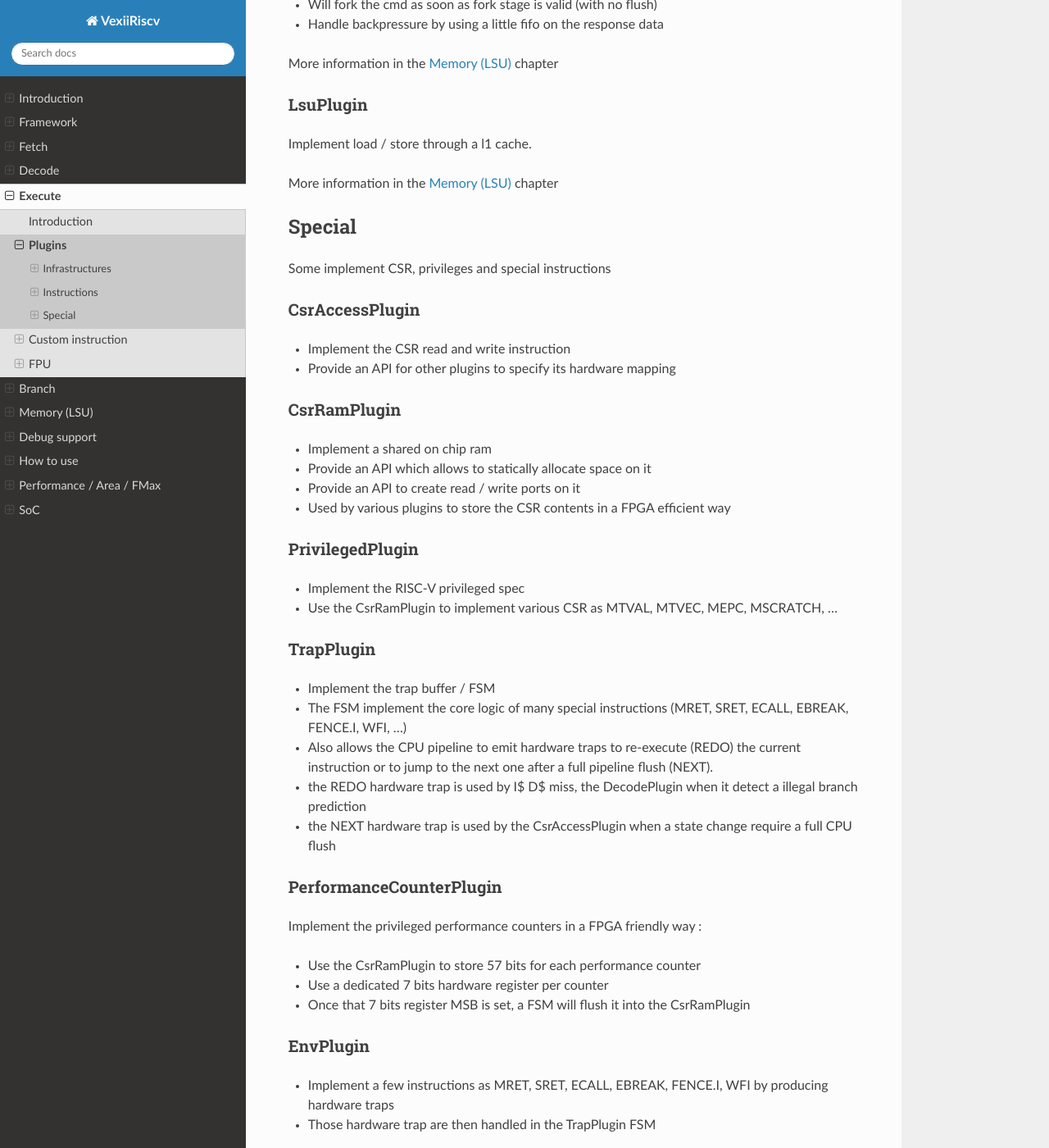
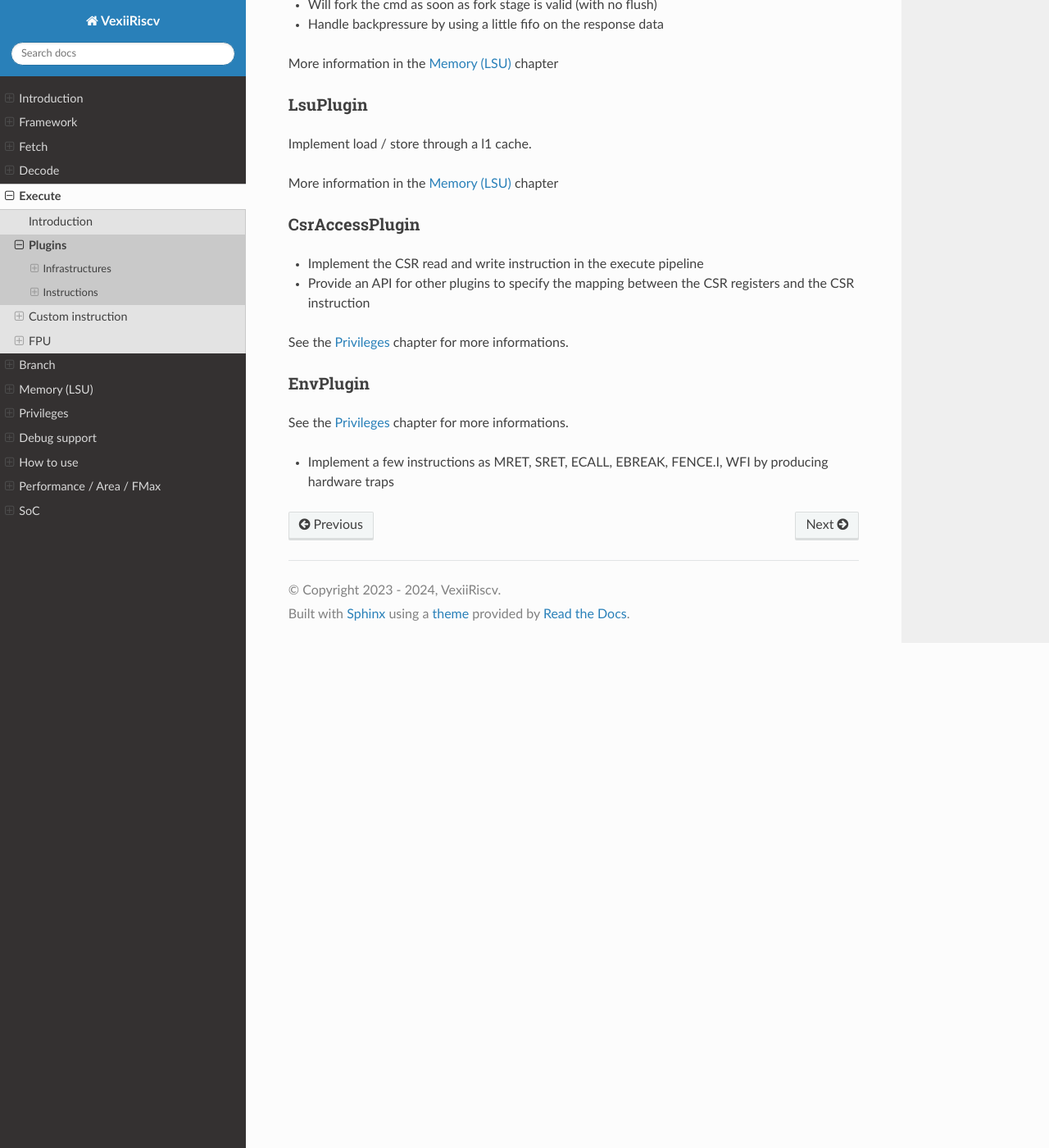
Before and after one commit to SpinalHDL/VexiiRiscv-RTD, a Sphinx documentation site: the page built from source/VexiiRiscv/Execute/plugins.rst, in a window 1280 px wide and 1400 px high, scrolled down 2918 px. Shown: the whole window at 82% size. Built offline with Sphinx 7.4.7 and the Read the Docs theme 3.1.0, drawn with Linux system fonts in a browser that asks for light colours; some of the changed text lies outside the part shown.

Commit message:
Add doc about privileges

```diff
--- a/source/VexiiRiscv/Execute/plugins.rst
+++ b/source/VexiiRiscv/Execute/plugins.rst
@@ -125,53 +125,17 @@ Implement load / store through a l1 cache.
 
 More information in the :ref:`lsu` chapter
 
-
-Special
--------
-
-Some implement CSR, privileges and special instructions
-
 CsrAccessPlugin
 ^^^^^^^^^^^^^^^
 
-- Implement the CSR read and write instruction
-- Provide an API for other plugins to specify its hardware mapping
+- Implement the CSR read and write instruction in the execute pipeline
+- Provide an API for other plugins to specify the mapping between the CSR registers and the CSR instruction
 
-CsrRamPlugin
-^^^^^^^^^^^^
-
-- Implement a shared on chip ram
-- Provide an API which allows to statically allocate space on it
-- Provide an API to create read / write ports on it
-- Used by various plugins to store the CSR contents in a FPGA efficient way
-
-PrivilegedPlugin
-^^^^^^^^^^^^^^^^
-
-- Implement the RISC-V privileged spec
-- Use the CsrRamPlugin to implement various CSR as MTVAL, MTVEC, MEPC, MSCRATCH, ...
-
-TrapPlugin
-^^^^^^^^^^^
-
-- Implement the trap buffer / FSM
-- The FSM implement the core logic of many special instructions (MRET, SRET, ECALL, EBREAK, FENCE.I, WFI, ...)
-- Also allows the CPU pipeline to emit hardware traps to re-execute (REDO) the current instruction
-  or to jump to the next one after a full pipeline flush (NEXT).
-- the REDO hardware trap is used by I$ D$ miss, the DecodePlugin when it detect a illegal branch prediction
-- the NEXT hardware trap is used by the CsrAccessPlugin when a state change require a full CPU flush
-
-PerformanceCounterPlugin
-^^^^^^^^^^^^^^^^^^^^^^^^
-
-Implement the privileged performance counters in a FPGA friendly way :
-
-- Use the CsrRamPlugin to store 57 bits for each performance counter
-- Use a dedicated 7 bits hardware register per counter
-- Once that 7 bits register MSB is set, a FSM will flush it into the CsrRamPlugin
+See the :ref:`privileges` chapter for more informations.
 
 EnvPlugin
-^^^^^^^^^
+^^^^^^^^^^^^^^^
+
+See the :ref:`privileges` chapter for more informations.
 
 - Implement a few instructions as MRET, SRET, ECALL, EBREAK, FENCE.I, WFI by producing hardware traps
-- Those hardware trap are then handled in the TrapPlugin FSM
--- a/source/conf.py
+++ b/source/conf.py
@@ -236,6 +236,9 @@ tls_verify = False # disable since Intel urls don't verify on github infra
 # Whitelist pattern for tags (set to None to ignore all tags)
 smv_tag_whitelist = r'^.*$'
 
+smartquotes = False
+html_use_smartypants = False
+
 # The branch called "latest" is not a real branch/tag, it is aliased by the document
 #  build process to the most recent stable release.
 # Whitelist pattern for branches (set to None to ignore all branches)
--- a/source/index.rst
+++ b/source/index.rst
@@ -14,6 +14,7 @@ Welcome to VexiiRiscv's documentation!
    VexiiRiscv/Execute/index
    VexiiRiscv/BranchPrediction/index
    VexiiRiscv/Memory/index
+   VexiiRiscv/Privileges/index
    VexiiRiscv/Debug/index
    VexiiRiscv/HowToUse/index
    VexiiRiscv/Performance/index
```
Also changed, not shown: source/VexiiRiscv/Memory/index.rst (+4 -4 lines), source/VexiiRiscv/Privileges/index.rst (added, +117 -0 lines), source/asset/picture/privileges.png (added), 1 other file.
